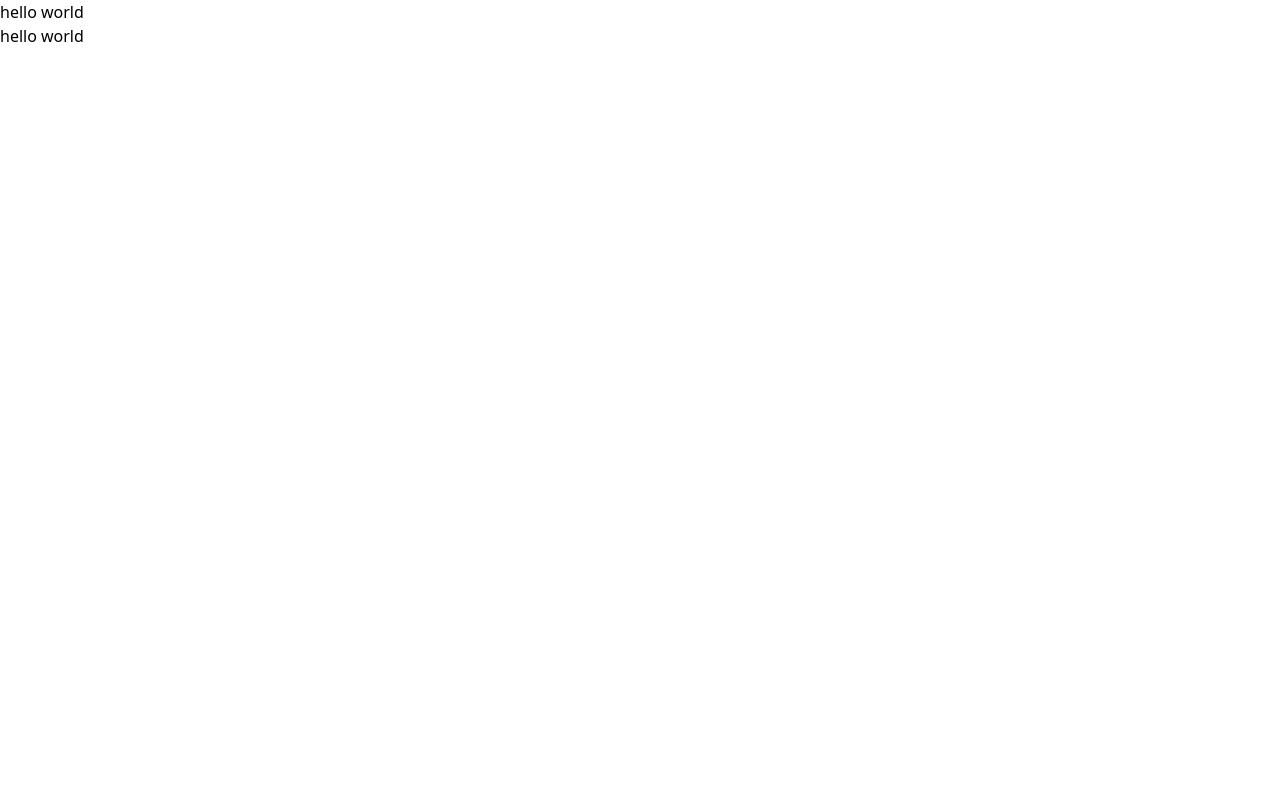
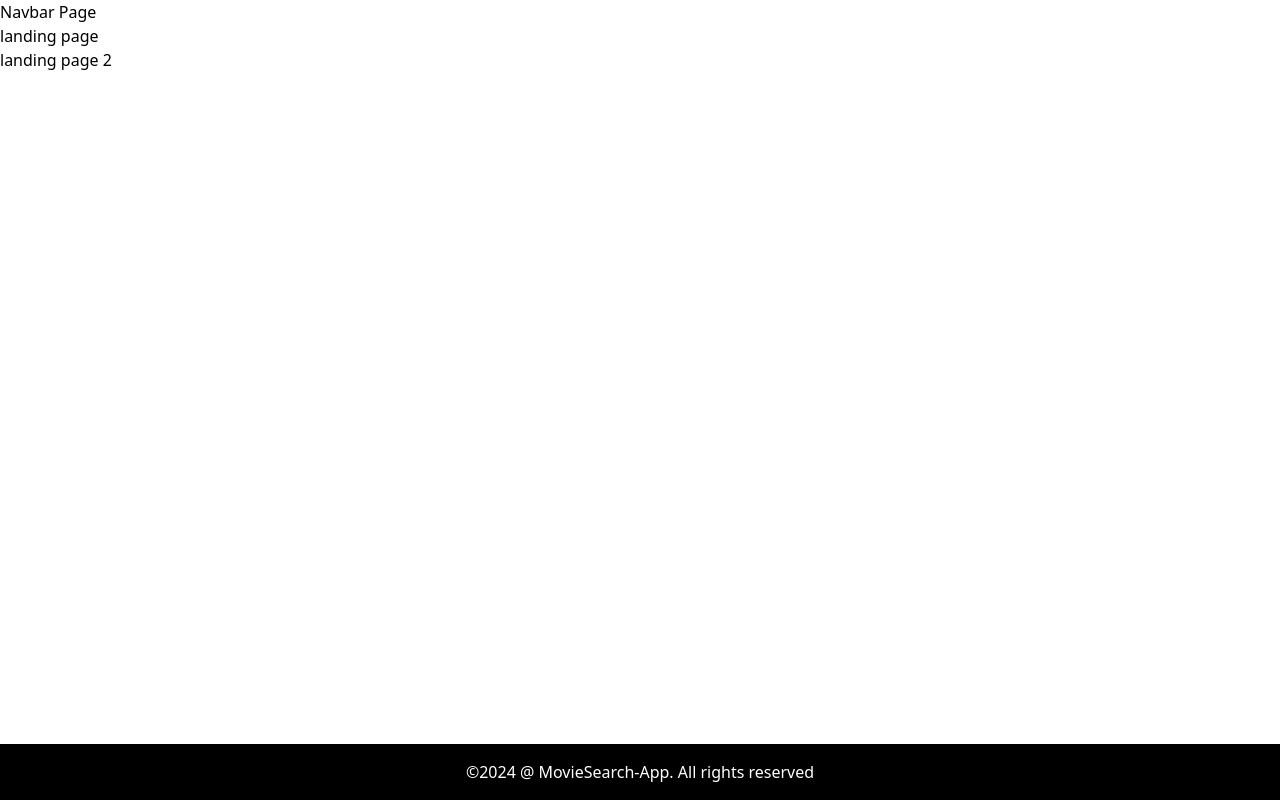
Before and after one commit to sugu2344/task7, a React (Vite) app: page / in a window 1280 px wide. Built offline with nearby package versions, Linux system fonts and the light colour scheme.

Commit message:
component creation and  routing fixed

```diff
--- a/src/App.jsx
+++ b/src/App.jsx
@@ -1,9 +1,40 @@
+import { createBrowserRouter, RouterProvider } from "react-router-dom";
+import Homepage from "./components/homepage";
+import MovieDetailPage from "./components/moviedetailpage";
+import LandingPage from "./components/landingpage";
+
 const App = () => {
+  const routes = [
+    {
+      path: "/",
+      element: <Homepage />,
+      children: [
+        {
+          path: "/",
+          element: <LandingPage />,
+        },
+        {
+          path: "/detailpage",
+          element: <MovieDetailPage />,
+        },
+      ],
+    },
+  ];
+  let router = createBrowserRouter(routes, {
+    future: {
+      v7_fetcherPersist: true,
+      v7_normalizeFormMethod: true,
+      v7_skipActionErrorRevalidation: true,
+      v7_skipActionStatusRevalidation: true,
+      v7_partialHydration: true,
+      v7_startTransition: true,
+    },
+  });
+
   return (
-    <div>
-      <h1>hello world</h1>
-      <p>hello world</p>
-    </div>
+    <movieProvider>
+      <RouterProvider router={router} future={{ v7_relativeSplatPath: true }} />
+    </movieProvider>
   );
 };
 
--- /dev/null
+++ b/src/components/footer.jsx
@@ -0,0 +1,10 @@
+const Footer = () => {
+  const CurrentYear = new Date().getFullYear();
+  return (
+    <div className="text-center py-4 bg-black text-white fixed bottom-0 left-0 w-full">
+      <p>&copy;{CurrentYear} @ MovieSearch-App. All rights reserved</p>
+    </div>
+  );
+};
+
+export default Footer;
--- /dev/null
+++ b/src/components/homepage.jsx
@@ -0,0 +1,13 @@
+import NavBar from "./navbar";
+import Footer from "./footer";
+
+const Homepage = () => {
+  return (
+    <>
+      <NavBar />
+      <Footer />
+    </>
+  );
+};
+
+export default Homepage;
--- /dev/null
+++ b/src/components/landingpage.jsx
@@ -0,0 +1,12 @@
+import React from "react";
+
+const LandingPage = () => {
+  return (
+    <>
+      <div>landing page</div>
+      <div>landing page 2</div>
+    </>
+  );
+};
+
+export default LandingPage;
--- /dev/null
+++ b/src/components/moviedetailpage.jsx
@@ -0,0 +1,5 @@
+const MovieDetailPage = () => {
+  return <div>MovieDetailPage</div>;
+};
+
+export default MovieDetailPage;
--- /dev/null
+++ b/src/components/navbar.jsx
@@ -0,0 +1,15 @@
+import React from "react";
+import { Outlet } from "react-router-dom";
+
+const NavBar = () => {
+  return (
+    <>
+      <div>Navbar Page </div>
+      <main>
+        <Outlet />
+      </main>
+    </>
+  );
+};
+
+export default NavBar;
--- /dev/null
+++ b/src/contexts/movie.jsx
@@ -0,0 +1,13 @@
+import { createContext } from "react";
+
+const MovieContext = createContext();
+
+const MovieProvider = ({ children }) => {
+  const movieData = {};
+
+  return (
+    <MovieContext.Provider value={empty}>{children}</MovieContext.Provider>
+  );
+};
+
+export { MovieContext, MovieProvider };
```
Also changed, not shown: eslint.config.js (+18 -17 lines).
